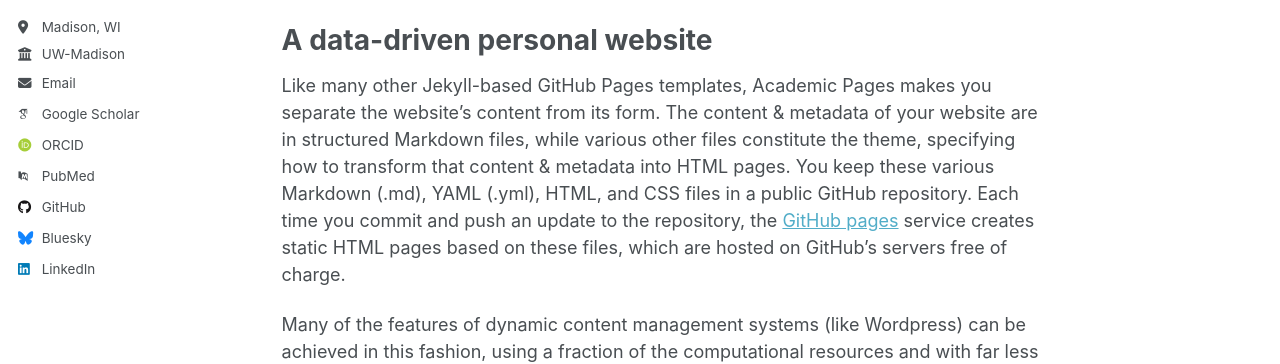
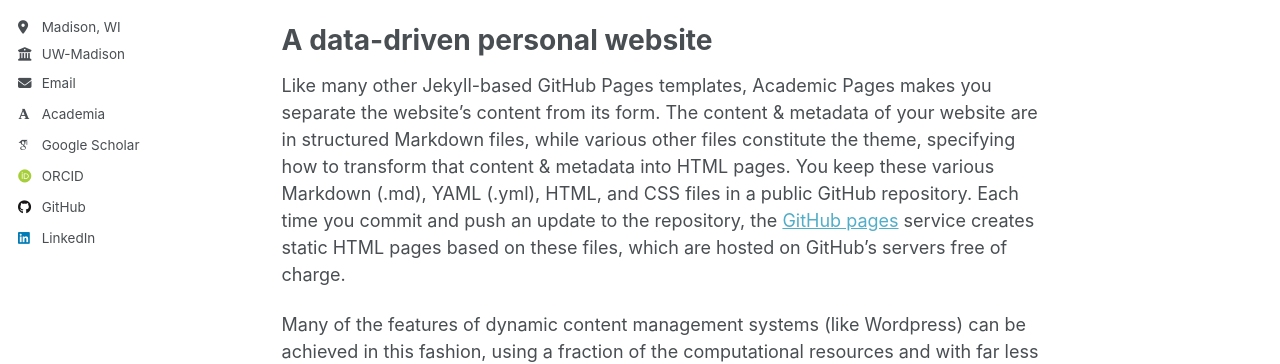
Before and after one commit to danielle-schmidt/danielle-schmidt.github.io, a Jekyll site: the page built from _pages/about.md, in a window 1280 px wide. Shown: the part 462-826 px from the top of the page. Built offline with Jekyll 4.4.1, drawn with Linux system fonts in a browser that asks for light colours; some web fonts are replaced; a script that is not in the unit is left out; some of the changed lines change nothing that is shown.

Commit message:
Update _config.yml

```diff
--- a/_config.yml
+++ b/_config.yml
@@ -32,14 +32,14 @@
   email            : "dschmidt25@wisc.edu"
 
   # Academic websites
-  academia         : # URL
+  academia         : "https://sociology.wisc.edu/staff/schmidt-danielle/"
   arxiv            : # URL - Update with the correct link to your profile
   googlescholar    : "https://scholar.google.com/citations?user=AoBIat0AAAAJ&hl=en"
   inspire-hep      : # URL
   impactstory      : # URL
   orcid            : "https://orcid.org/0000-0001-7131-9738"
   semantic         : # URL
-  pubmed           : "https://www.ncbi.nlm.nih.gov/pubmed/?term=john+snow"
+  pubmed           : # URL
   researchgate     : # URL
   scopus           : # URL
 
@@ -53,7 +53,7 @@
 
   # Social media
   artstation       : # Username
-  bluesky          : "bsky.app" # Replace this with you Bluesky username
+  bluesky          : # Replace this with you Bluesky username
   facebook         : # Username
   flickr           : # Username
   foursquare       : # Username
```
